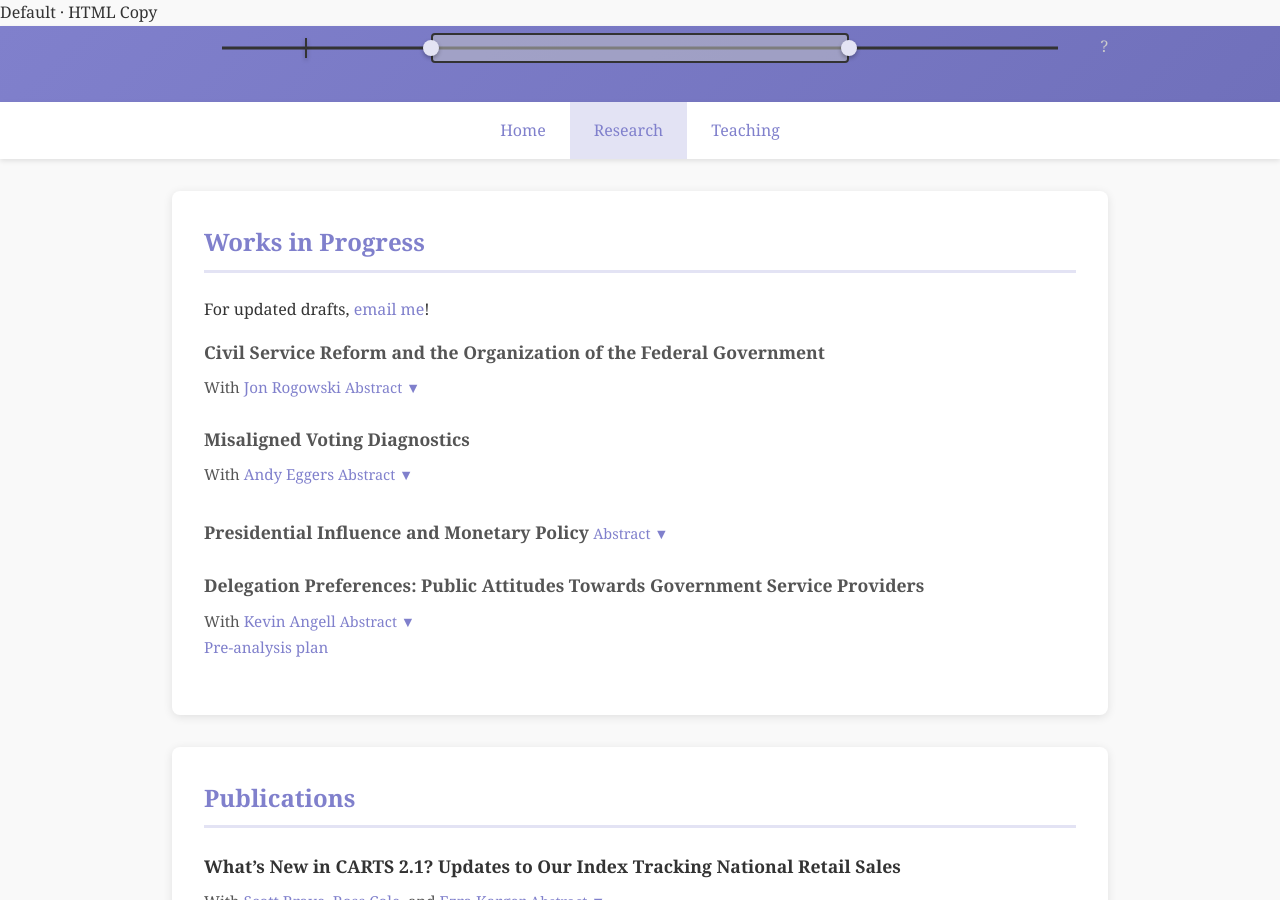
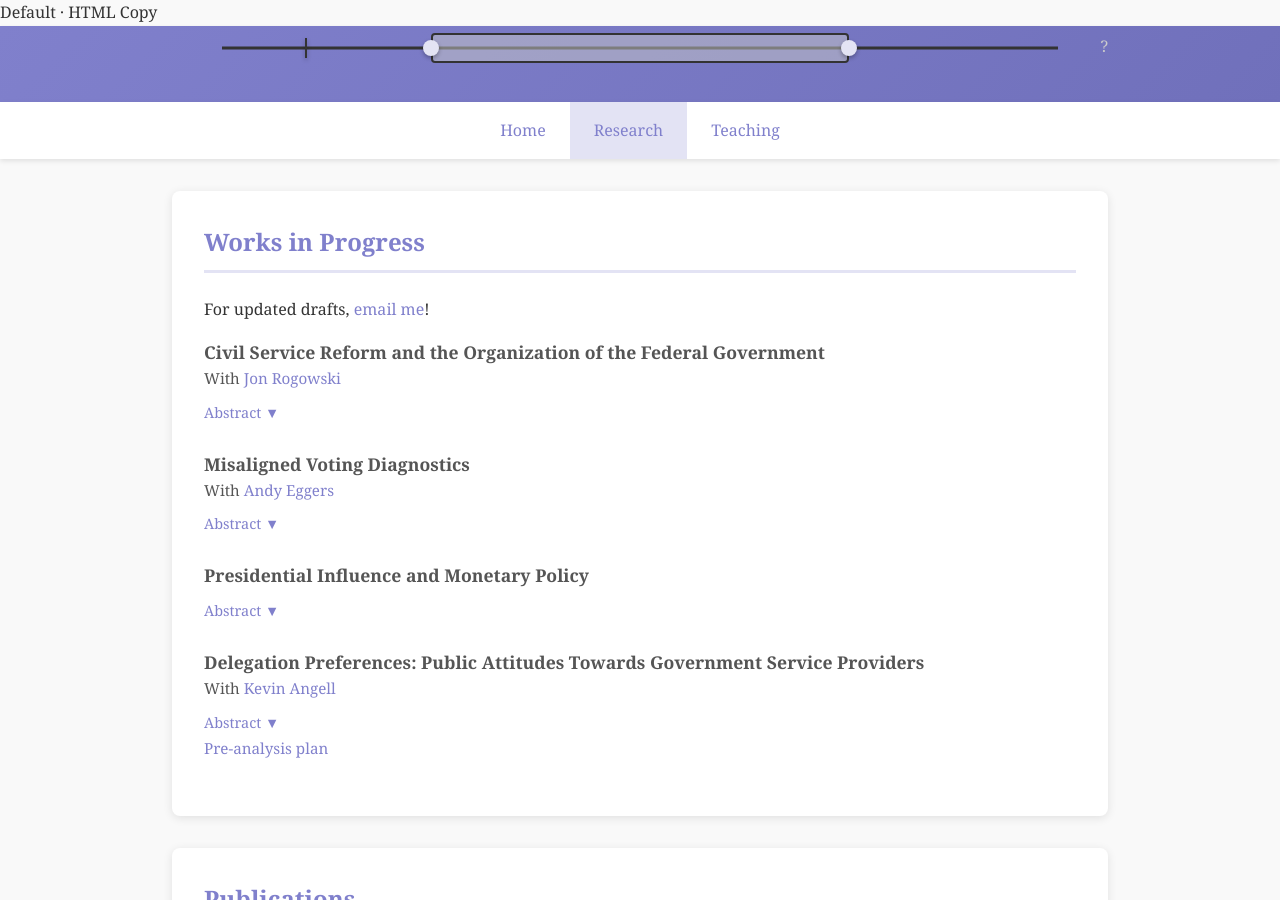
Before and after one commit to L-Cain/L-Cain.github.io, a Jekyll site: the page built from research.md, in a window 1280 px wide and 900 px high. Built offline with Jekyll 4.4.1, drawn with Linux system fonts in a browser that asks for light colours.

Commit message:
Update research.md

```diff
--- a/research.md
+++ b/research.md
@@ -11,7 +11,7 @@ title: Research
 Government</a>
     <br>
     <span style="font-size: 0.95rem; color: #555;">With <a href="https://coauthor1website.com">Jon Rogowski</a>
-    </span>
+    </span><br>
      <button onclick="var a=this.nextElementSibling;a.style.display=a.style.display==='block'?'none':'block';this.textContent=this.textContent==='Abstract ▼'?'Abstract ▲':'Abstract ▼';" style="margin-top:0.5rem;background:none;border:none;color:#8080cc;padding:0.25rem 0;cursor:pointer;font-family:inherit;font-size:0.9rem;">Abstract ▼</button>
     <div style="display:none;margin-top:0.75rem;padding:1rem;background:#f0f0f8;border-left:3px solid #8080cc;border-radius:0 4px 4px 0;">
       <p>We map the offices and individuals that comprised the US federal government from the founding through the 1950s. With these new data, we intend to better understand the motivations that led to civil service reform and its effects on the federal workforce.</p>
@@ -21,7 +21,7 @@ Government</a>
    <div style="margin-bottom: 1.5rem;">
     <a target="_blank" style="font-size: 1.1rem; color: #555; font-weight: 600; ; text-decoration: none;">Misaligned Voting Diagnostics</a>
     <br>
-    <span style="font-size: 0.95rem; color: #555;">With <a href="https://coauthor1website.com">Andy Eggers </a></span>
+    <span style="font-size: 0.95rem; color: #555;">With <a href="https://coauthor1website.com">Andy Eggers </a></span><br>
     <button onclick="var a=this.nextElementSibling;a.style.display=a.style.display==='block'?'none':'block';this.textContent=this.textContent==='Abstract ▼'?'Abstract ▲':'Abstract ▼';" style="margin-top:0.5rem;background:none;border:none;color:#8080cc;padding:0.25rem 0;cursor:pointer;font-family:inherit;font-size:0.9rem;">Abstract ▼</button>
     <div style="display:none;margin-top:0.75rem;padding:1rem;background:#f0f0f8;border-left:3px solid #8080cc;border-radius:0 4px 4px 0;">
       <p>Misaligned voting, when one casts a vote for a candidate they do not prefer to all others, is an important characteristic of voting systems. It may implicate strategic voting, confusion, or other behaviors. Misaligned voting is difficult to identify, and current methods may make biased estimates in identifying the overall rate and in identifying differences between voting systems. They are also ill-equipped to take in more than one dimension of voter preferences. Wepropose two new metrics, the convex hull and weak domination approaches, and test their performance in a series of simulations.</p>
@@ -29,7 +29,7 @@ Government</a>
   </div>
 
    <div style="margin-bottom: 1.5rem;">
-    <a target="_blank" style="font-size: 1.1rem; color: #555; font-weight: 600; ; text-decoration: none;">Presidential Influence and Monetary Policy</a>
+    <a target="_blank" style="font-size: 1.1rem; color: #555; font-weight: 600; ; text-decoration: none;">Presidential Influence and Monetary Policy</a><br>
     <button onclick="var a=this.nextElementSibling;a.style.display=a.style.display==='block'?'none':'block';this.textContent=this.textContent==='Abstract ▼'?'Abstract ▲':'Abstract ▼';" style="margin-top:0.5rem;background:none;border:none;color:#8080cc;padding:0.25rem 0;cursor:pointer;font-family:inherit;font-size:0.9rem;">Abstract ▼</button>
     <div style="display:none;margin-top:0.75rem;padding:1rem;background:#f0f0f8;border-left:3px solid #8080cc;border-radius:0 4px 4px 0;">
       <p>I investigate the influence of the President on the Federal Reserve Board of Governors. I test whether Presidents can select party loyalists to the board. I will also test the President's ability to exert political pressure on the Fed, directly, through Congress, and through public sentiment. I measure subtle effects on monetary policy through novel data on the meetings of the Federal Open Market Committee, Fed Governor retirement and their economic projections. </p>
@@ -40,7 +40,7 @@ Government</a>
     <a target="_blank" style="font-size: 1.1rem; color: #555; font-weight: 600; ; text-decoration: none;">Delegation Preferences: Public Attitudes Towards Government Service Providers
 </a>
     <br>
-    <span style="font-size: 0.95rem; color: #555;">With <a href="https://coauthor1website.com">Kevin Angell </a></span>
+    <span style="font-size: 0.95rem; color: #555;">With <a href="https://coauthor1website.com">Kevin Angell </a></span><br>
     <button onclick="var a=this.nextElementSibling;a.style.display=a.style.display==='block'?'none':'block';this.textContent=this.textContent==='Abstract ▼'?'Abstract ▲':'Abstract ▼';" style="margin-top:0.5rem;background:none;border:none;color:#8080cc;padding:0.25rem 0;cursor:pointer;font-family:inherit;font-size:0.9rem;">Abstract ▼</button>
     <div style="display:none;margin-top:0.75rem;padding:1rem;background:#f0f0f8;border-left:3px solid #8080cc;border-radius:0 4px 4px 0;">
       <p>What does the public think about the outsourcing of government work to the private sector? Do Americans anticipate higher costs and lower quality when the state contracts with private firms? Holding constant these outcomes, are there residual preferences for state provision of social services? We find tentative affirmative answers to these questions using a series of simple survey experiments. These results indicate that the public expects better results from legislative delegation to bureaucrats and to non-profits than to for-profit firms or when representatives retain the prerogative. When the provider is held constant, the public anticipates worse results on average from giving a private firm broad rather than limited discretion to enact legislative goals. </p>
@@ -60,7 +60,7 @@ Government</a>
     <a href="https://www.chicagofed.org/publications/chicago-fed-insights/2024/new-and-improved-carts" target="_blank" class="paper-title" style="font-size: 1.1rem; font-weight: 600; text-decoration: none;">What’s New in CARTS 2.1? Updates to Our Index Tracking National
 Retail Sales</a>
     <br>
-    <span style="font-size: 0.95rem; color: #555;">With <a href="https://coauthor1website.com">Scott Brave</a>, <a href="https://coauthor1website.com">Ross Cole</a>, and <a href="https://coauthor2website.com">Ezra Karger</a></span>
+    <span style="font-size: 0.95rem; color: #555;">With <a href="https://coauthor1website.com">Scott Brave</a>, <a href="https://coauthor1website.com">Ross Cole</a>, and <a href="https://coauthor2website.com">Ezra Karger</a></span><br>
     <button onclick="var a=this.nextElementSibling;a.style.display=a.style.display==='block'?'none':'block';this.textContent=this.textContent==='Abstract ▼'?'Abstract ▲':'Abstract ▼';" style="margin-top:0.5rem;background:none;border:none;color:#8080cc;padding:0.25rem 0;cursor:pointer;font-family:inherit;font-size:0.9rem;">Abstract ▼</button>
     <div style="display:none;margin-top:0.75rem;padding:1rem;background:#f0f0f8;border-left:3px solid #8080cc;border-radius:0 4px 4px 0;">
       <p>A summary measure of multiple high-frequency indicators of retail sales (including payment card transactions, foot traffic, gas sales, and consumer sentiment), CARTS grew out of pandemic-era research that aimed to improve the timeliness and reliability of traditional measures of U.S. retail spending.</p>
@@ -82,7 +82,7 @@ and Gaps: Nine Facts About the Disparities</a>
   <div style="margin-bottom: 1.5rem;">
     <a href="papers/EE_Lit_Rev.pdf" target="_blank" class="paper-title" style="font-size: 1.1rem; font-weight: 600; ; text-decoration: none;">Recent Findings and Methodologies in Economics Research in Environmental Justice</a>
     <br>
-    <span style="font-size: 0.95rem; color: #555;">With <a href="https://coauthor1website.com">Paige Weber</a>, <a href="https://coauthor1website.com">Danae Hernandez-Cortes</a>, and <a href="https://coauthor2website.com">Christopher Timmins</a></span>
+    <span style="font-size: 0.95rem; color: #555;">With <a href="https://coauthor1website.com">Paige Weber</a>, <a href="https://coauthor1website.com">Danae Hernandez-Cortes</a>, and <a href="https://coauthor2website.com">Christopher Timmins</a></span><br>
     <button onclick="var a=this.nextElementSibling;a.style.display=a.style.display==='block'?'none':'block';this.textContent=this.textContent==='Abstract ▼'?'Abstract ▲':'Abstract ▼';" style="margin-top:0.5rem;background:none;border:none;color:#8080cc;padding:0.25rem 0;cursor:pointer;font-family:inherit;font-size:0.9rem;">Abstract ▼</button>
     <div style="display:none;margin-top:0.75rem;padding:1rem;background:#f0f0f8;border-left:3px solid #8080cc;border-radius:0 4px 4px 0;">
       <p>This review synthesizes economics-oriented research in environmental justice with a focus on the last decade. We first categorize this literature into broad areas of inquiry and review main findings. Then, we review recent advances in data and methodologies that have allowed for new study designs and research questions. After identifying breakthroughs, we offer some guidance on how to continue to advance research in this area.</p>
@@ -94,7 +94,7 @@ and Gaps: Nine Facts About the Disparities</a>
    <div style="margin-bottom: 1.5rem;">
     <a href="papers/immig.pdf" target="_blank" class="paper-title" style="font-size: 1.1rem; font-weight: 600; ; text-decoration: none;">Immigration and the Labor Market in the Post-Pandemic Recovery</a>
     <br>
-    <span style="font-size: 0.95rem; color: #555;">With <a href="https://coauthor1website.com">Kristin Butcher</a>, <a href="https://coauthor1website.com">Camillo Garcia-Jimeno</a>, and <a href="https://coauthor2website.com">Ryan Perry</a></span>
+    <span style="font-size: 0.95rem; color: #555;">With <a href="https://coauthor1website.com">Kristin Butcher</a>, <a href="https://coauthor1website.com">Camillo Garcia-Jimeno</a>, and <a href="https://coauthor2website.com">Ryan Perry</a></span><br>
     <button onclick="var a=this.nextElementSibling;a.style.display=a.style.display==='block'?'none':'block';this.textContent=this.textContent==='Abstract ▼'?'Abstract ▲':'Abstract ▼';" style="margin-top:0.5rem;background:none;border:none;color:#8080cc;padding:0.25rem 0;cursor:pointer;font-family:inherit;font-size:0.9rem;">Abstract ▼</button>
     <div style="display:none;margin-top:0.75rem;padding:1rem;background:#f0f0f8;border-left:3px solid #8080cc;border-radius:0 4px 4px 0;">
       <p>Standard estimates based on the main household survey used to shed light on labor markets –the Current Population Survey (CPS)– suggest that after a significant drop during the pandemic, recent rapid growth has brought the foreign-born population back to, or above, levels predicted by the pre-pandemic trend. However, we document that the weighting factors used to make the CPS nationally representative have recently displayed some unusual movements and conclude that standard estimates of the foreign-born population may currently be too high. We also show that recent labor market indicators are inconsistent with increased foreign-born induced slack.</p>
```
